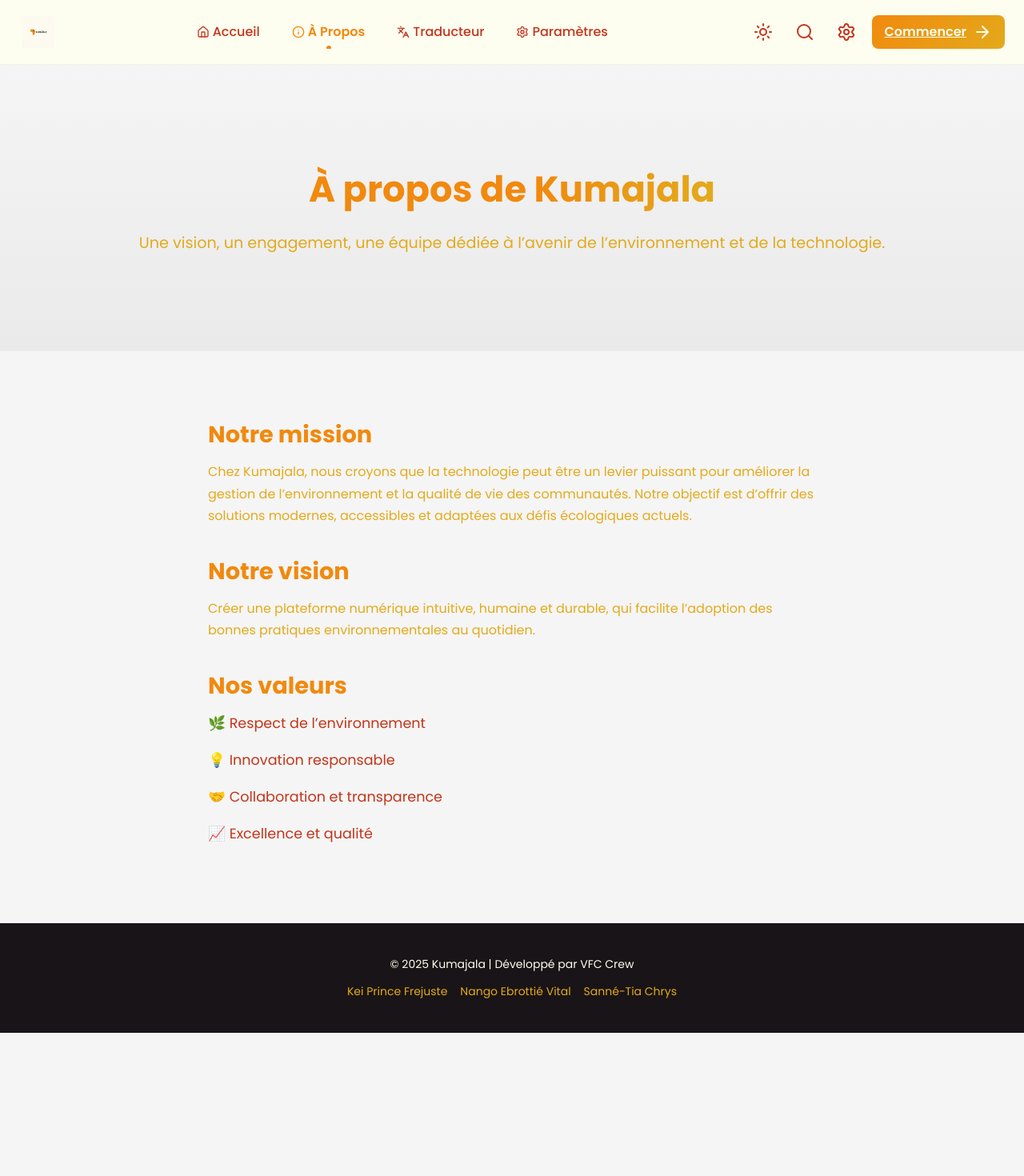
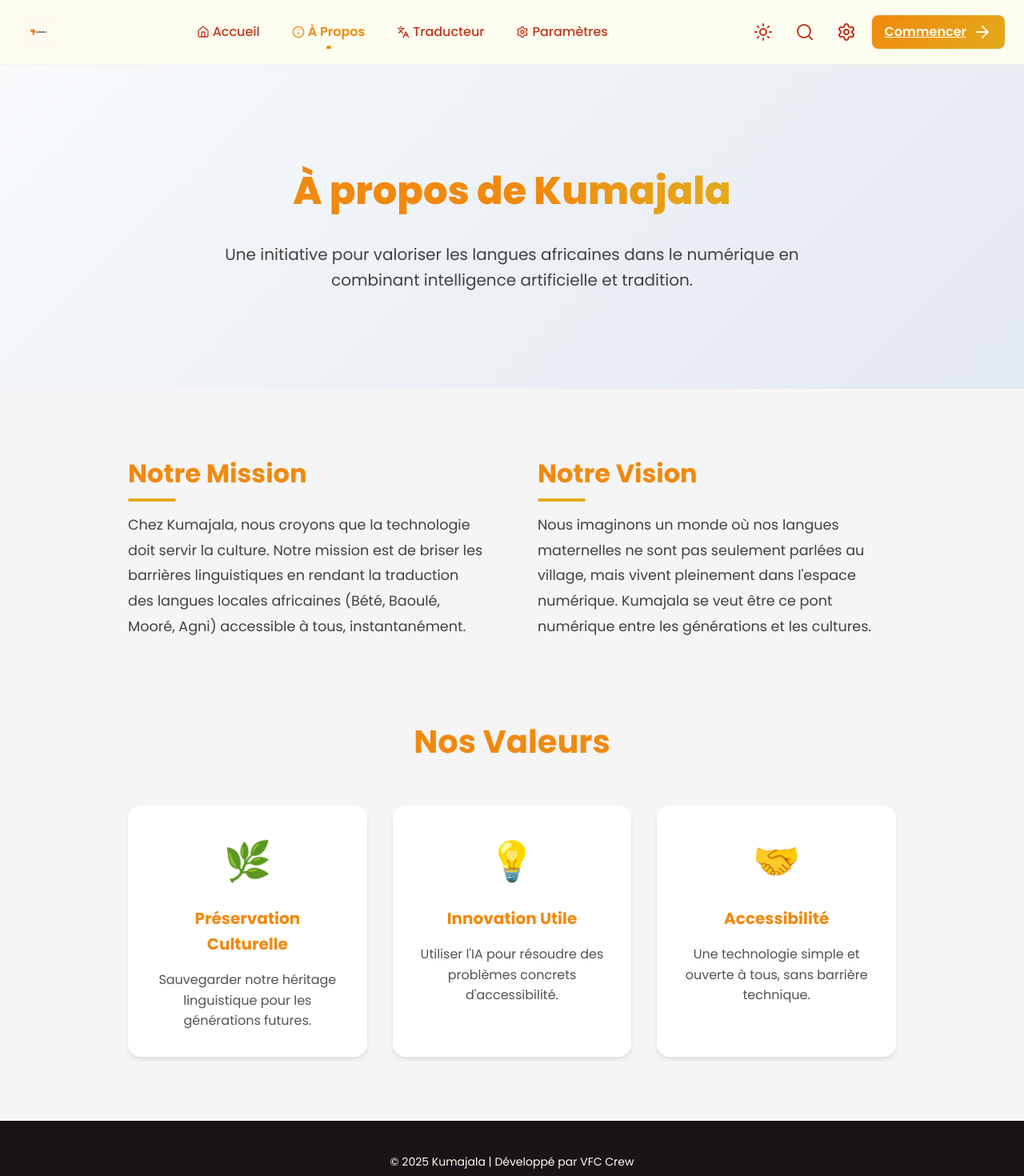
Before and after one commit to EbroVital/kumajala, a Vue app in the folder kumajala-frontend/: page /about in a window 1280 px wide. Shown: the top 1470 px of the page at 80% size. Before the commit the page ends 1291 px from the top, so only its background shows below. Built offline with nearby package versions, Linux system fonts and the light colour scheme.

Commit message:
Add files via upload

```diff
--- a/kumajala-frontend/src/views/About.vue
+++ b/kumajala-frontend/src/views/About.vue
@@ -31,29 +31,49 @@ const handleNavClick = (item) => {
 
     <!-- SECTION ABOUT -->
     <section class="about-hero">
-      <h1>À propos de <span class="highlight">Kumajala</span></h1>
-      <p>Une vision, un engagement, une équipe dédiée à l’avenir de l’environnement et de la technologie.</p>
+      <div class="hero-content">
+        <h1>À propos de <span class="highlight">Kumajala</span></h1>
+        <p>Une initiative pour valoriser les langues africaines dans le numérique en combinant intelligence artificielle et tradition.</p>
+      </div>
     </section>
 
     <section class="about-content">
-      <h2>Notre mission</h2>
-      <p>
-        Chez Kumajala, nous croyons que la technologie peut être un levier puissant pour améliorer la gestion de l’environnement et la qualité de vie des communautés.
-        Notre objectif est d’offrir des solutions modernes, accessibles et adaptées aux défis écologiques actuels.
-      </p>
+      <div class="mission-vision-grid">
+        <div class="content-block">
+          <h2>Notre Mission</h2>
+          <p>
+            Chez Kumajala, nous croyons que la technologie doit servir la culture. Notre mission est de briser les barrières linguistiques en rendant la traduction des langues locales africaines (Bété, Baoulé, Mooré, Agni) accessible à tous, instantanément.
+          </p>
+        </div>
 
-      <h2>Notre vision</h2>
-      <p>
-        Créer une plateforme numérique intuitive, humaine et durable, qui facilite l’adoption des bonnes pratiques environnementales au quotidien.
-      </p>
+        <div class="content-block">
+          <h2>Notre Vision</h2>
+          <p>
+            Nous imaginons un monde où nos langues maternelles ne sont pas seulement parlées au village, mais vivent pleinement dans l'espace numérique. Kumajala se veut être ce pont numérique entre les générations et les cultures.
+          </p>
+        </div>
+      </div>
 
-      <h2>Nos valeurs</h2>
-      <ul>
-        <li>🌿 Respect de l’environnement</li>
-        <li>💡 Innovation responsable</li>
-        <li>🤝 Collaboration et transparence</li>
-        <li>📈 Excellence et qualité</li>
-      </ul>
+      <div class="values-section">
+        <h2>Nos Valeurs</h2>
+        <div class="values-grid">
+          <div class="value-item">
+            <span class="value-icon">🌿</span>
+            <h3>Préservation Culturelle</h3>
+            <p>Sauvegarder notre héritage linguistique pour les générations futures.</p>
+          </div>
+          <div class="value-item">
+            <span class="value-icon">💡</span>
+            <h3>Innovation Utile</h3>
+            <p>Utiliser l'IA pour résoudre des problèmes concrets d'accessibilité.</p>
+          </div>
+          <div class="value-item">
+            <span class="value-icon">🤝</span>
+            <h3>Accessibilité</h3>
+            <p>Une technologie simple et ouverte à tous, sans barrière technique.</p>
+          </div>
+        </div>
+      </div>
     </section>
 
     <Footer />
@@ -64,54 +84,128 @@ const handleNavClick = (item) => {
 .about-hero {
   padding: 120px 20px;
   text-align: center;
-  background: linear-gradient(to bottom, #f5f5f5, #eaeaea);
+  background: linear-gradient(135deg, #f8fafc 0%, #e2e8f0 100%);
+  min-height: 400px;
+  display: flex;
+  align-items: center;
+  justify-content: center;
+}
+
+.hero-content {
+  max-width: 800px;
 }
 
 .about-hero h1 {
-  font-size: 2.8rem;
+  font-size: 3rem;
   color: var(--cl-primary);
+  margin-bottom: 1.5rem;
+  font-weight: 800;
 }
 
 .about-hero .highlight {
   background: linear-gradient(90deg, var(--cl-primary), var(--cl-secondary));
+  background-clip: text;
   -webkit-background-clip: text;
   -webkit-text-fill-color: transparent;
 }
 
 .about-hero p {
-  font-size: 1.2rem;
-  color: var(--cl-secondary);
-  margin-top: 1rem;
+  font-size: 1.25rem;
+  color: var(--cl-gray-700);
+  line-height: 1.6;
 }
 
 .about-content {
-  max-width: 800px;
+  max-width: 1000px;
   margin: 0 auto;
   padding: 80px 20px;
-  line-height: 1.7;
-  color: var(--cl-tertiary);
 }
 
-.about-content h2 {
-  font-size: 1.8rem;
-  color: var(--cl-primary);
-  margin-bottom: 0.5rem;
+.mission-vision-grid {
+  display: grid;
+  grid-template-columns: 1fr 1fr;
+  gap: 4rem;
+  margin-bottom: 6rem;
 }
 
-.about-content p {
-  margin-bottom: 2rem;
-  color: var(--cl-secondary);
+.content-block h2 {
+  font-size: 2rem;
+  color: var(--cl-primary);
+  margin-bottom: 1.5rem;
+  position: relative;
+  display: inline-block;
 }
 
-.about-content ul {
-  list-style: none;
-  padding: 0;
+.content-block h2::after {
+  content: '';
+  position: absolute;
+  bottom: -10px;
+  left: 0;
+  width: 60px;
+  height: 4px;
+  background: var(--cl-secondary);
+  border-radius: 2px;
 }
 
-.about-content li {
-  margin-bottom: 1rem;
+.content-block p {
   font-size: 1.1rem;
+  line-height: 1.8;
+  color: var(--cl-gray-700);
 }
 
+.values-section {
+  text-align: center;
+}
 
+.values-section h2 {
+  font-size: 2.5rem;
+  color: var(--cl-primary);
+  margin-bottom: 3rem;
+}
+
+.values-grid {
+  display: grid;
+  grid-template-columns: repeat(auto-fit, minmax(250px, 1fr));
+  gap: 2rem;
+}
+
+.value-item {
+  background: white;
+  padding: 2rem;
+  border-radius: 1rem;
+  box-shadow: 0 4px 6px -1px rgba(0, 0, 0, 0.1);
+  transition: transform 0.3s ease;
+}
+
+.value-item:hover {
+  transform: translateY(-5px);
+}
+
+.value-icon {
+  font-size: 3rem;
+  display: block;
+  margin-bottom: 1rem;
+}
+
+.value-item h3 {
+  color: var(--cl-primary);
+  margin-bottom: 1rem;
+  font-size: 1.25rem;
+}
+
+.value-item p {
+  color: var(--cl-gray-600);
+  line-height: 1.6;
+}
+
+@media (max-width: 768px) {
+  .mission-vision-grid {
+    grid-template-columns: 1fr;
+    gap: 3rem;
+  }
+
+  .about-hero h1 {
+    font-size: 2.5rem;
+  }
+}
 </style>
--- a/kumajala-frontend/src/views/Home.vue
+++ b/kumajala-frontend/src/views/Home.vue
@@ -15,16 +15,15 @@ const navigationItems = [
 ];
 
 const handleLogoClick = () => {
-    router.push('/'); // Utilisation de router.push
+    router.push('/');
 };
 
 const handleNavClick = (item) => {
     console.log('Nav item clicked:', item.name);
-    // Le router.push est déjà géré par RouterLink dans TopBar
 };
 
 const handleGetStarted = () => {
-    router.push('/translator'); // Utilisation de router.push
+    router.push('/translator');
 };
 </script>
 
@@ -43,32 +42,37 @@ const handleGetStarted = () => {
     <section class="hero">
       <div class="hero-content">
         <h1 class="hero-title">
-          Bienvenue sur <span class="highlight">Kumajala</span>
+          La parole qui voyage. <br>
+          <span class="highlight">La culture qui vit.</span>
         </h1>
         <p class="hero-subtitle">
-          Votre voyage vers un environnement plus sain commence ici.
+          Traduisez et écoutez vos textes en langues locales africaines : <br>
+          <strong>Bété, Baoulé, Mooré, Agni.</strong>
         </p>
         <GetStartedButton variant="primary" size="lg" @click="handleGetStarted">
-          Commencer l'aventure
+          Commencer la traduction
         </GetStartedButton>
       </div>
     </section>
 
     <!-- SECTION AVANTAGES / FONCTIONNALITÉS -->
     <section class="features">
-      <h2>Pourquoi choisir Kumajala ?</h2>
+      <h2>Pourquoi utiliser Kumajala ?</h2>
       <div class="features-grid">
         <div class="feature-card">
-          <h3>🌱 Écologique</h3>
-          <p>Réduisez votre impact environnemental en toute simplicité.</p>
+          <div class="icon-wrapper">🌍</div>
+          <h3>Traduction Intelligente</h3>
+          <p>Traduisez instantanément du français vers plusieurs langues locales avec précision.</p>
         </div>
         <div class="feature-card">
-          <h3>⚡ Rapide</h3>
-          <p>Optimisé pour des performances rapides et fluides.</p>
+          <div class="icon-wrapper">🔊</div>
+          <h3>Synthèse Vocale</h3>
+          <p>Écoutez la prononciation de vos traductions pour mieux apprendre et communiquer.</p>
         </div>
         <div class="feature-card">
-          <h3>🛡️ Sécurisé</h3>
-          <p>Vos données sont protégées avec les dernières technologies.</p>
+          <div class="icon-wrapper">🛡️</div>
+          <h3>Patrimoine Culturel</h3>
+          <p>Participez à la préservation et à la valorisation de nos langues maternelles.</p>
         </div>
       </div>
     </section>
@@ -84,137 +88,108 @@ const handleGetStarted = () => {
   justify-content: center;
   text-align: center;
   padding: 120px 20px;
-  background: linear-gradient(to bottom right, var(--cl-gray-100), var(--cl-gray-200)); /* Utilisation des variables */
-  min-height: calc(100vh - 100px); /* Ajuster pour la hauteur de l'en-tête */
+  background: linear-gradient(135deg, var(--cl-gray-100) 0%, #e0e7ff 100%); /* Légère teinte bleutée pour la modernité */
+  min-height: calc(100vh - 80px);
 }
 
 .hero-content {
-  max-width: 600px;
+  max-width: 800px;
 }
 
 .hero-title {
-  font-size: var(--fs-5xl); /* Utilisation des variables */
+  font-size: var(--fs-5xl);
   color: var(--cl-primary);
-  margin-bottom: var(--space-4); /* Utilisation des variables */
+  margin-bottom: var(--space-6);
+  line-height: 1.2;
+  font-weight: 800;
 }
 
 .highlight {
   background: linear-gradient(90deg, var(--cl-primary), var(--cl-secondary));
+  background-clip: text;
   -webkit-background-clip: text;
   -webkit-text-fill-color: transparent;
 }
 
 .hero-subtitle {
-  font-size: var(--fs-lg); /* Utilisation des variables */
+  font-size: var(--fs-xl);
+  color: var(--cl-gray-700);
+  margin-bottom: var(--space-10);
+  line-height: 1.6;
+}
+
+.hero-subtitle strong {
   color: var(--cl-secondary);
-  margin-bottom: var(--space-8); /* Utilisation des variables */
 }
 
 /* --- FEATURES --- */
 .features {
-  padding: var(--space-20) var(--space-4); /* Utilisation des variables */
+  padding: var(--space-24) var(--space-4);
   text-align: center;
   background-color: var(--cl-white);
 }
 
 .features h2 {
-  font-size: var(--fs-4xl); /* Utilisation des variables */
-  margin-bottom: var(--space-10); /* Utilisation des variables */
-  color: var(--cl-tertiary); /* Couleur ajustée pour la cohérence */
+  font-size: var(--fs-4xl);
+  margin-bottom: var(--space-16);
+  color: var(--cl-primary);
+  font-weight: 700;
 }
 
 .features-grid {
   display: grid;
-  gap: var(--space-8); /* Utilisation des variables */
-  grid-template-columns: repeat(auto-fit, minmax(240px, 1fr));
-  max-width: 960px; /* Limiter la largeur de la grille */
+  gap: var(--space-8);
+  grid-template-columns: repeat(auto-fit, minmax(280px, 1fr));
+  max-width: 1100px;
   margin: 0 auto;
 }
 
 .feature-card {
   background: var(--cl-white);
-  padding: var(--space-8); /* Utilisation des variables */
-  border-radius: var(--radius-lg); /* Utilisation des variables */
-  box-shadow: var(--shadow-md);
-  transition: transform 0.3s ease;
+  padding: var(--space-10);
+  border-radius: var(--radius-xl);
+  box-shadow: 0 4px 6px -1px rgba(0, 0, 0, 0.1), 0 2px 4px -1px rgba(0, 0, 0, 0.06);
+  transition: all 0.3s ease;
+  border: 1px solid var(--cl-gray-200);
 }
 
 .feature-card:hover {
-  transform: translateY(-5px);
+  transform: translateY(-8px);
+  box-shadow: 0 20px 25px -5px rgba(0, 0, 0, 0.1), 0 10px 10px -5px rgba(0, 0, 0, 0.04);
+  border-color: var(--cl-primary-light);
+}
+
+.icon-wrapper {
+  font-size: 3rem;
+  margin-bottom: var(--space-6);
 }
 
 .feature-card h3 {
   color: var(--cl-primary);
-  margin-bottom: var(--space-4); /* Utilisation des variables */
+  margin-bottom: var(--space-4);
+  font-size: var(--fs-xl);
+  font-weight: 600;
 }
 
 .feature-card p {
-  color: var(--cl-gray-700); /* Couleur ajustée pour la lisibilité */
-}
-
-/* --- FOOTER --- */
-.site-footer {
-  padding: var(--space-10) var(--space-4); /* Utilisation des variables */
-  background-color: var(--cl-black); /* Couleur ajustée pour un contraste */
-  text-align: center;
-  color: var(--cl-white); /* Texte blanc sur fond sombre */
-  font-size: var(--fs-sm); /* Utilisation des variables */
-}
-
-.site-footer ul {
-  list-style: none;
-  padding: 0;
-  margin-top: var(--space-3); /* Utilisation des variables */
-  display: flex;
-  justify-content: center;
-  gap: var(--space-4); /* Utilisation des variables */
-}
-
-.site-footer a {
-  color: var(--cl-secondary); /* Couleur pour les liens */
-  text-decoration: none;
-  transition: color var(--transition-base);
-}
-
-.site-footer a:hover {
-  color: var(--cl-primary);
+  color: var(--cl-gray-600);
+  line-height: 1.6;
 }
 
 /* RESPONSIVE */
 @media (max-width: 768px) {
   .hero {
     padding: 80px 20px;
-    min-height: calc(100vh - 80px);
+    min-height: auto;
   }
   .hero-title {
     font-size: var(--fs-4xl);
   }
   .hero-subtitle {
-    font-size: var(--fs-base);
+    font-size: var(--fs-lg);
   }
   .features {
     padding: 60px 20px;
   }
-  .features h2 {
-    font-size: var(--fs-3xl);
-  }
-}
-
-@media (max-width: 480px) {
-  .hero-title {
-    font-size: var(--fs-3xl);
-  }
-  .hero-subtitle {
-    font-size: var(--fs-sm);
-  }
-  .features h2 {
-    font-size: var(--fs-2xl);
-  }
-  .feature-card {
-    padding: var(--space-6);
-  }
-  .site-footer {
-    padding: var(--space-6) var(--space-3);
-  }
 }
 </style>
```
